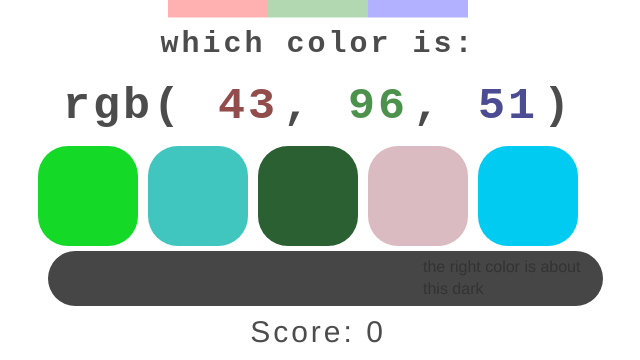
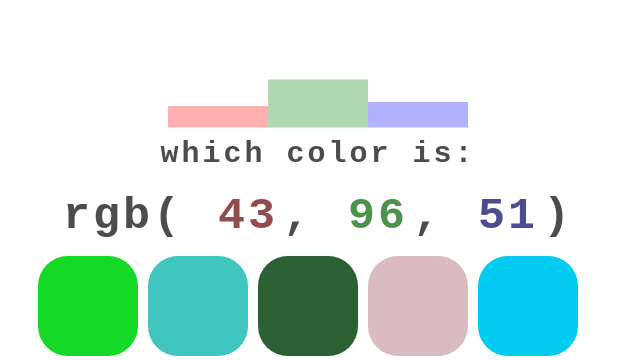
Before and after one commit to Asamaha/RGB-Colors, a plain HTML site: page index.html in a window 1280 px wide. Both pictures are taken after a click on the element "Hints". Shown: the top 360 px of the page, without its empty margins (322-962 px from the left). Drawn offline with Linux system fonts and the light colour scheme.

Commit message:
updated style

```diff
--- a/styles/custom.css
+++ b/styles/custom.css
@@ -183,7 +183,7 @@ span.blue {
 
 div.barChart {
     text-align: center;
-    margin-top: -110px;
+    margin-top: 0px;
 }
 
 .notes {
```
